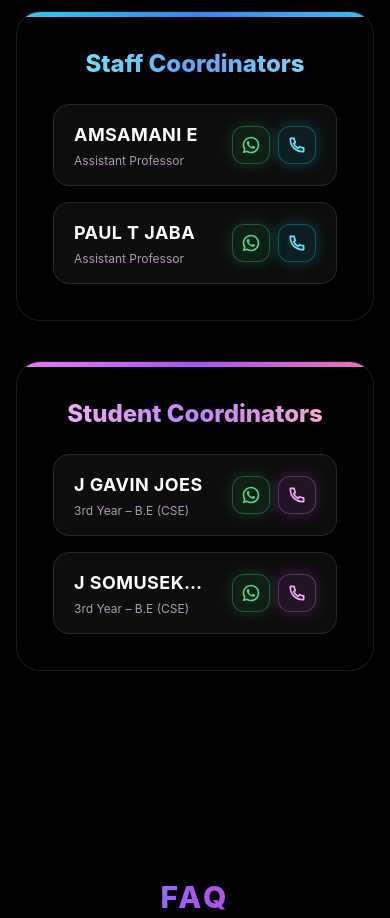
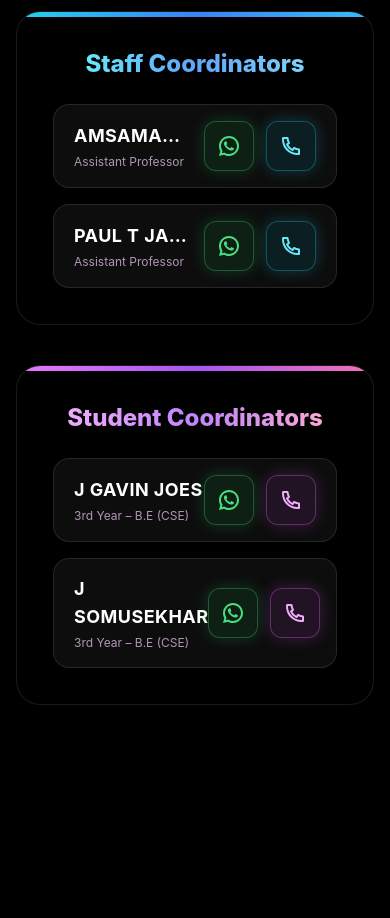
Before and after one commit to ms-arul/ASTRANOVA-26, a React (Vite) app: page / in a window 390 px wide. Shown: the part 3460-4378 px from the top of the page. Built offline with nearby package versions, Linux system fonts and the light colour scheme.

Commit message:
Update Coordinators.jsx

```diff
--- a/src/components/Coordinators.jsx
+++ b/src/components/Coordinators.jsx
@@ -138,14 +138,15 @@ export default function Coordinators() {
   </p>
 </div>
 
-                  {/* ✅ Right Side Icons (✅ Smaller ONLY on mobile) */}
-                  <div className="flex items-center gap-2 sm:gap-3 flex-shrink-0">
+
+                  {/* ✅ Right Side Icons */}
+                  <div className="flex items-center gap-3">
                     <a
                       href={person.whatsapp}
                       target="_blank"
                       rel="noreferrer"
                       className="
-                        p-2 sm:p-3 rounded-xl
+                        p-3 rounded-xl
                         bg-green-500/10 border border-green-400/30
                         hover:bg-green-500/20 hover:scale-110
                         transition-all duration-300
@@ -153,13 +154,13 @@ export default function Coordinators() {
                       "
                       title="WhatsApp"
                     >
-                      <RiWhatsappLine className="text-xl sm:text-2xl text-green-400" />
+                      <RiWhatsappLine className="text-2xl text-green-400" />
                     </a>
 
                     <a
                       href={person.call}
                       className="
-                        p-2 sm:p-3 rounded-xl
+                        p-3 rounded-xl
                         bg-cyan-500/10 border border-cyan-400/30
                         hover:bg-cyan-500/20 hover:scale-110
                         transition-all duration-300
@@ -167,7 +168,7 @@ export default function Coordinators() {
                       "
                       title="Call"
                     >
-                      <RiPhoneLine className="text-xl sm:text-2xl text-cyan-300" />
+                      <RiPhoneLine className="text-2xl text-cyan-300" />
                     </a>
                   </div>
                 </motion.div>
@@ -224,24 +225,24 @@ export default function Coordinators() {
                     hover:border-fuchsia-400/30
                   "
                 >
-                  {/* ✅ Name (More space + truncate on mobile) */}
-                  <div className="text-left flex-1 min-w-0 pr-4">
-                    <p className="text-white font-bold tracking-wide text-lg whitespace-nowrap overflow-hidden text-ellipsis">
+                  {/* Name */}
+                  <div className="text-left">
+                    <p className="text-white font-bold tracking-wide text-lg">
                       {person.name}
                     </p>
-                    <p className="text-xs text-fuchsia-200/70 mt-1 whitespace-nowrap overflow-hidden text-ellipsis">
+                    <p className="text-xs text-fuchsia-200/70 mt-1">
                       {person.year}
                     </p>
                   </div>
 
-                  {/* ✅ Right Side Icons (✅ Smaller ONLY on mobile) */}
-                  <div className="flex items-center gap-2 sm:gap-3 flex-shrink-0">
+                  {/* ✅ Right Side Icons */}
+                  <div className="flex items-center gap-3">
                     <a
                       href={person.whatsapp}
                       target="_blank"
                       rel="noreferrer"
                       className="
-                        p-2 sm:p-3 rounded-xl
+                        p-3 rounded-xl
                         bg-green-500/10 border border-green-400/30
                         hover:bg-green-500/20 hover:scale-110
                         transition-all duration-300
@@ -249,13 +250,13 @@ export default function Coordinators() {
                       "
                       title="WhatsApp"
                     >
-                      <RiWhatsappLine className="text-xl sm:text-2xl text-green-400" />
+                      <RiWhatsappLine className="text-2xl text-green-400" />
                     </a>
 
                     <a
                       href={person.call}
                       className="
-                        p-2 sm:p-3 rounded-xl
+                        p-3 rounded-xl
                         bg-fuchsia-500/10 border border-fuchsia-400/30
                         hover:bg-fuchsia-500/20 hover:scale-110
                         transition-all duration-300
@@ -263,7 +264,7 @@ export default function Coordinators() {
                       "
                       title="Call"
                     >
-                      <RiPhoneLine className="text-xl sm:text-2xl text-fuchsia-300" />
+                      <RiPhoneLine className="text-2xl text-fuchsia-300" />
                     </a>
                   </div>
                 </motion.div>
```
Lines whose indentation alone changed are shown as unchanged.
